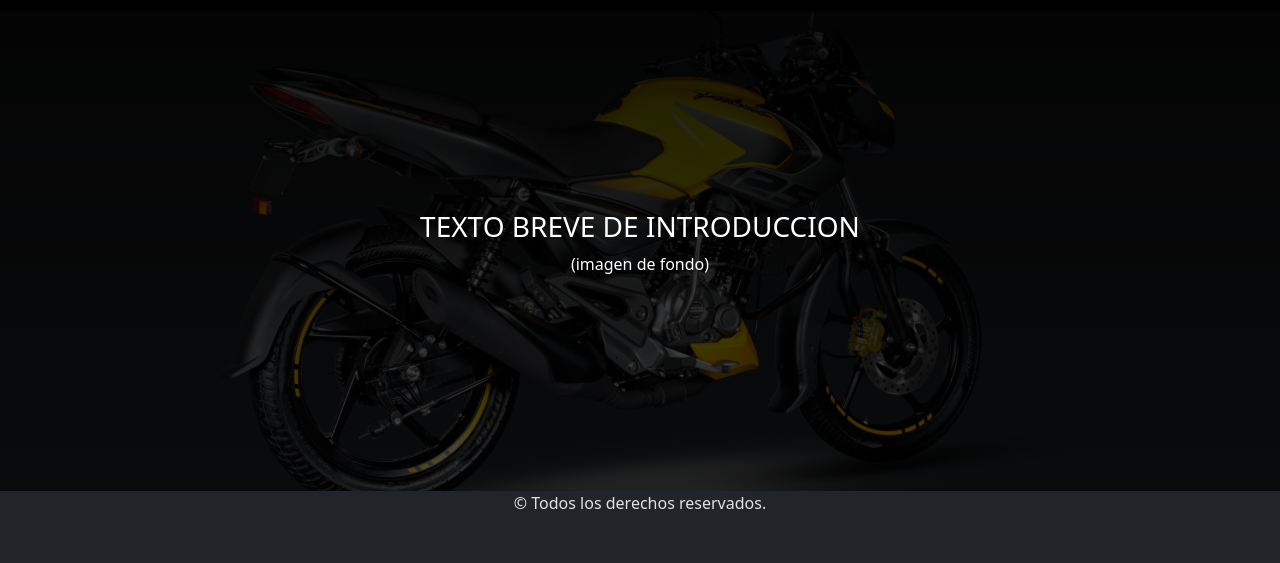
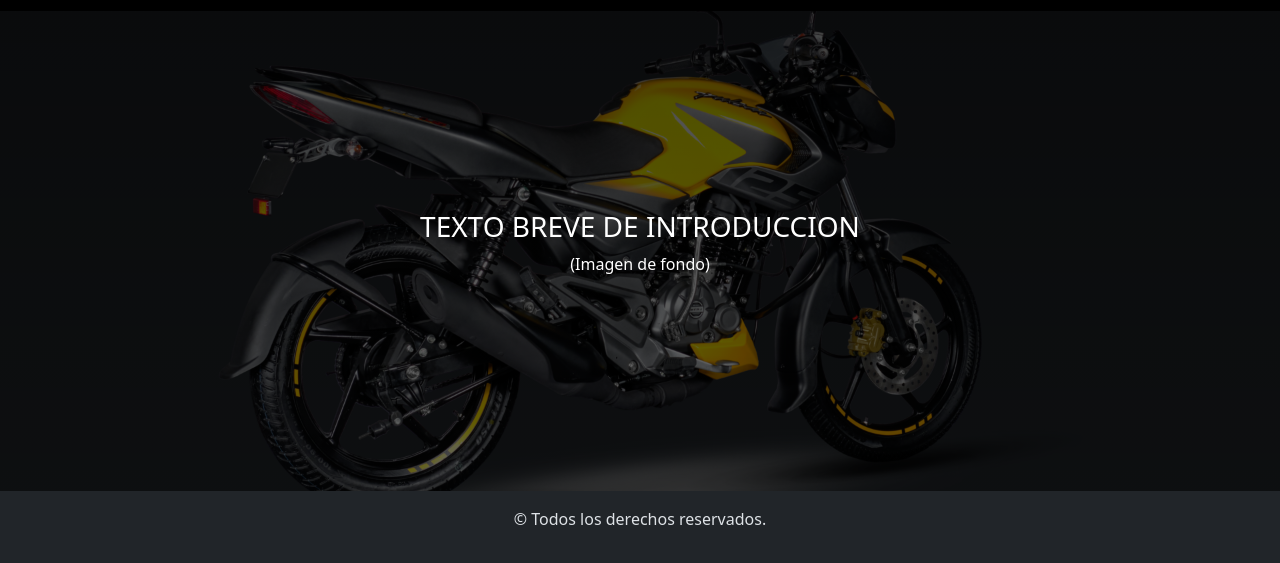
Before and after one commit to javicasstillo/catalogo, a plain HTML site: page index.html in a window 1280 px wide. Shown: the part 69-632 px from the top of the page. Drawn offline with nearby package versions, Linux system fonts and the light colour scheme.

Commit message:
probando portada

```diff
--- a/css/style.css
+++ b/css/style.css
@@ -1,7 +1,7 @@
 .miPortada{
     width: 100%;
     height: 60vh;
-    background-image: linear-gradient(rgba(0,0,0,0.9), rgba(0,0,0,0.7)),
+    background-image: linear-gradient(rgba(0,0,0,0.7), rgba(0,0,0,0.6)),
     url('../assets/portada.png');
     background-size: cover;
     background-position: center;
--- a/index.html
+++ b/index.html
@@ -25,12 +25,12 @@
         <section id="portada">
             <div class="miPortada d-flex flex-column align-items-center justify-content-center">
                 <h3>TEXTO BREVE DE INTRODUCCION</h3>
-                <p>(imagen de fondo)</p>
+                <p>(Imagen de fondo)</p>
             </div>
         </section>
     </main>
 
-    <footer class="text-center">
+    <footer class="text-center py-3">
         <p>&copy; Todos los derechos reservados.</p>
     </footer>
 
```
